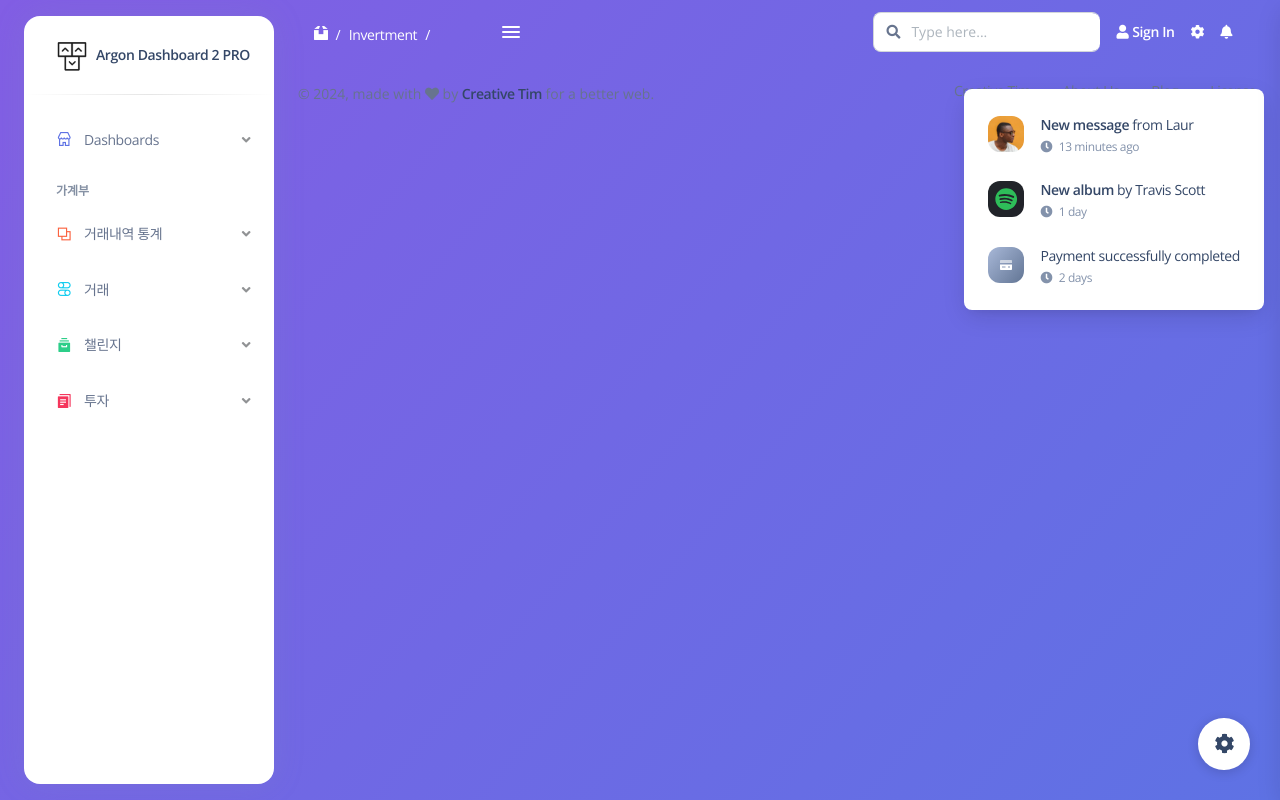
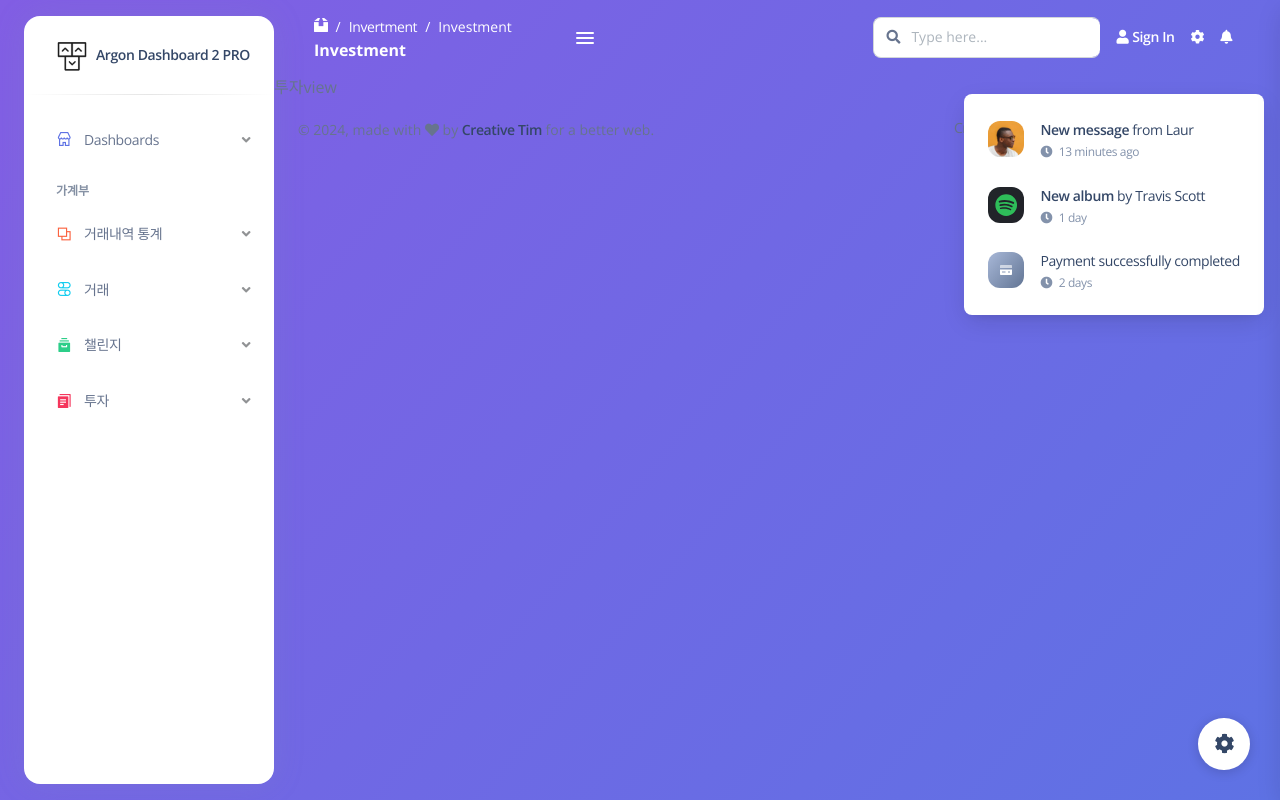
Before and after one commit to Hongse0/tickle-tickle, a Vue app in the folder tickle-tickle/: page /invertment in a window 1280 px wide. Built offline with nearby package versions, Linux system fonts and the light colour scheme; what vue-sweetalert2, vue-tilt.js would draw is missing.

Commit message:
add: router추가

```diff
--- a/tickle-tickle/src/router/index.js
+++ b/tickle-tickle/src/router/index.js
@@ -1,6 +1,7 @@
 import { createRouter, createWebHistory } from "vue-router";
 
 import Home from "../views/Home.vue";
+import Investment from "../views/Investment.vue";
 // import lockIllustration from "../views/auth/lock/Illustration.vue";
 
 const routes = [
@@ -9,6 +10,11 @@ const routes = [
     name: "Home",
     component: Home
   },
+  {
+    path: "/invertment",
+    name: "Investment",
+    component: Investment
+  }
 ];
 
 const router = createRouter({
--- /dev/null
+++ b/tickle-tickle/src/views/Investment.vue
@@ -0,0 +1,4 @@
+<template>
+
+    투자view
+</template>
```
